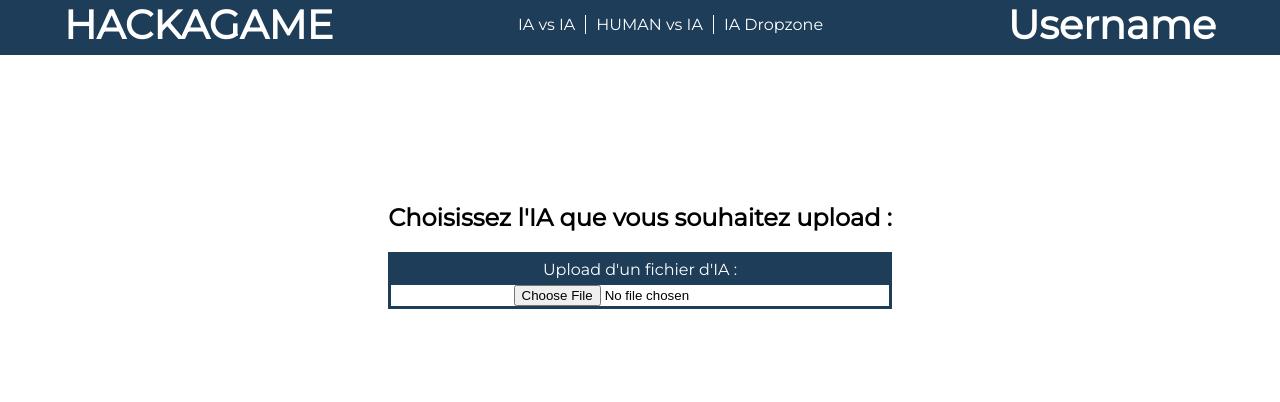
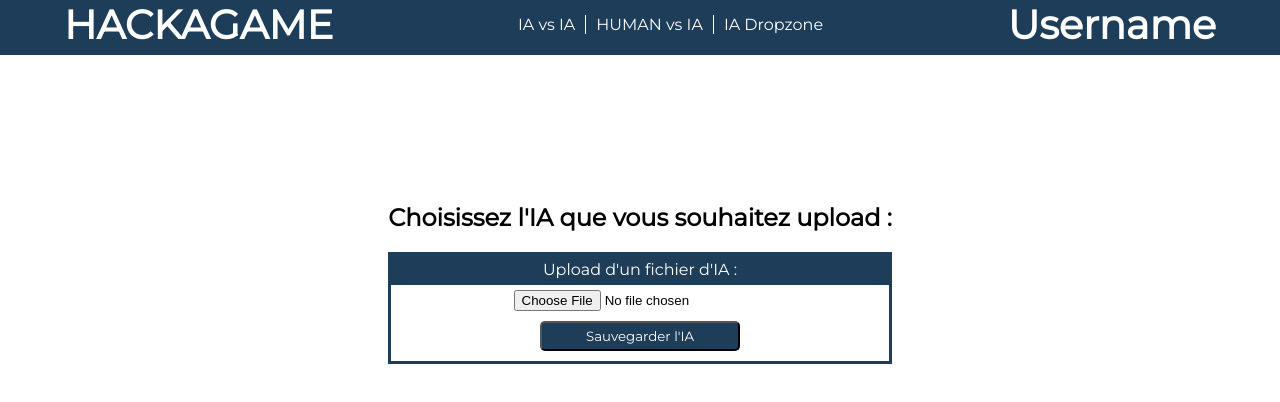
Before and after one commit to AndresMountain1/WEBDEVgame, a Vue app in the folder client/: page /DropZoneIa in a window 1280 px wide. Shown: the top 402 px of the page. Built offline with nearby package versions, Linux system fonts and the light colour scheme.

Commit message:
feat(npm registry) : changement npm registry

```diff
--- a/client/src/components/dropzone/DropZone.vue
+++ b/client/src/components/dropzone/DropZone.vue
@@ -7,7 +7,10 @@
     <div class="parent-list">
       <div class="div1-list">
         <div class="list-header">Upload d'un fichier d'IA :</div>
-        <input type="file">
+        <div style="margin-top : 5px">
+          <input id="fileupload" type="file">
+        </div>
+        <button id="upload-button" type="button" class="main-button">Sauvegarder l'IA</button>
       </div>
     </div>
   </div>
```
Also changed, not shown: 1 other file (tests, documents, lock files or other folders).
